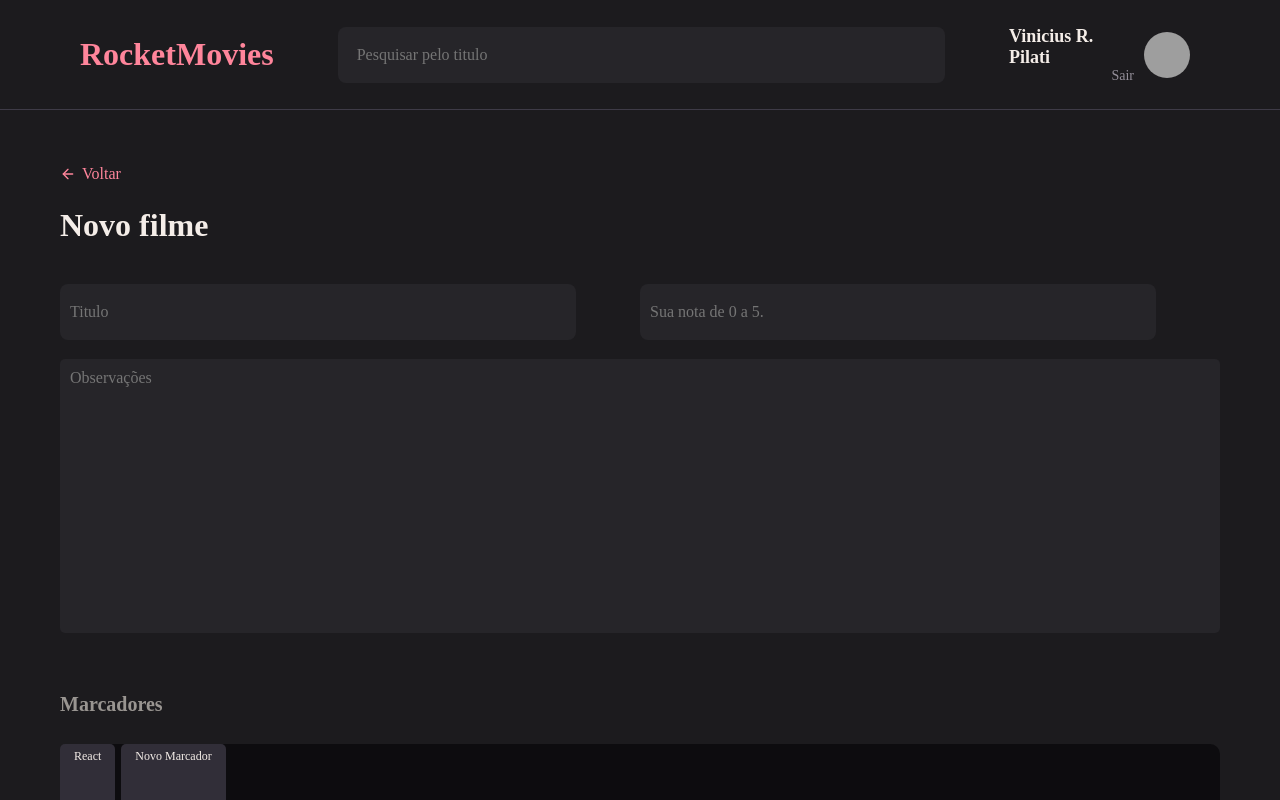
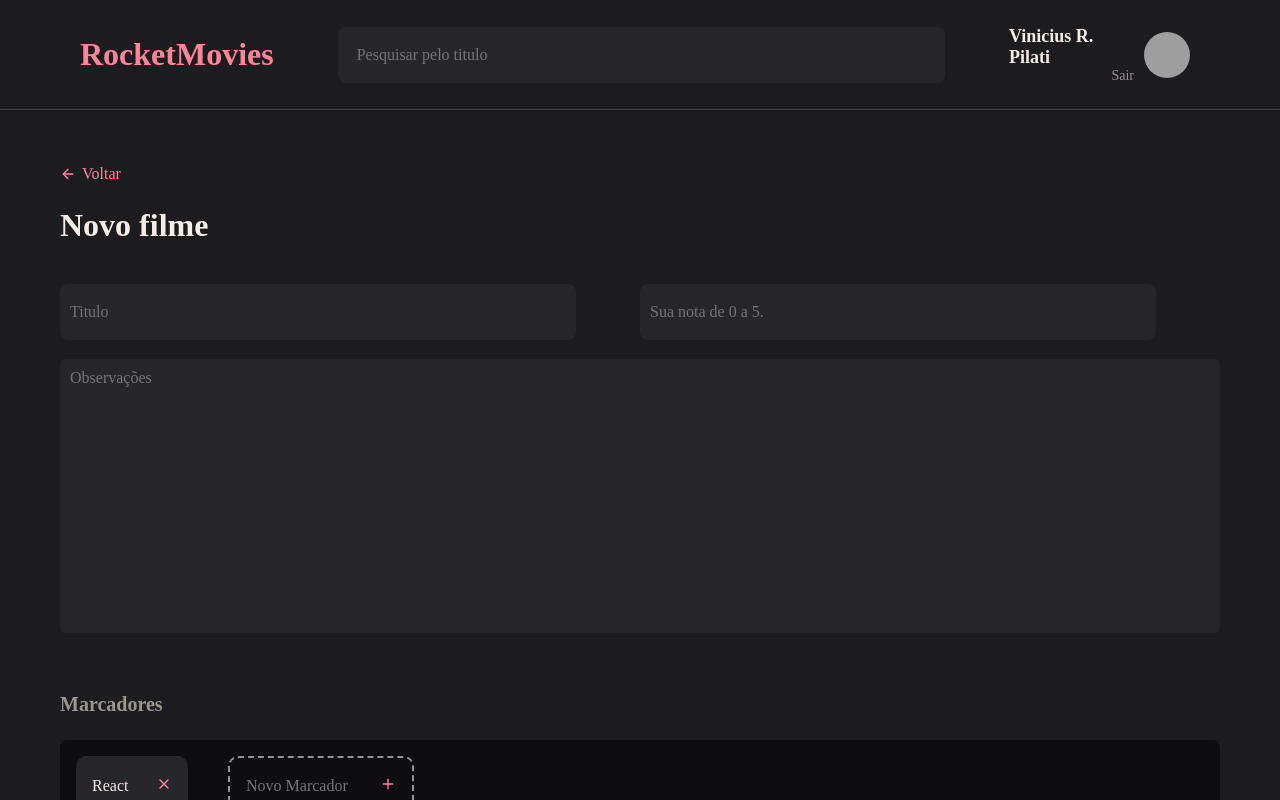
Before and after one commit to ViniciusPilati33333/Stage09-desafioRocketMovies, a React app in the folder rocketmovies/: page / in a window 1280 px wide. Built offline with nearby package versions, Linux system fonts and the light colour scheme; grey boxes are pictures that could not be loaded; the HTML template or start-up script is replaced by a standard one.

Commit message:
finished new movie page

```diff
--- a/rocketmovies/src/components/NoteItem/index.jsx
+++ b/rocketmovies/src/components/NoteItem/index.jsx
@@ -10,7 +10,9 @@ export function NoteItem({isNew, value, onClick, ...rest}) {
                 {...rest}
             />
 
-            <button  type="button" onClick={onClick}>
+            <button  type="button" onClick={onClick}
+            className={isNew ? "button-add" : "button-del"}
+            >
                 {isNew ? <FiPlus/> : <FiX />}
             </button>
         </Container>
--- a/rocketmovies/src/components/NoteItem/styles.js
+++ b/rocketmovies/src/components/NoteItem/styles.js
@@ -0,0 +1,43 @@
+import styled from 'styled-components';
+
+export const Container = styled.div`
+  display: flex;
+  align-items: center;
+
+  background-color: ${({ theme, isNew }) =>
+    isNew ? "transparent" : theme.COLORS.BACKGROUND_800};
+  color: ${({ theme, isNew }) =>
+    isNew ? theme.COLORS.WORDS : theme.COLORS.WHITE};
+
+  border: ${({ theme, isNew }) =>
+    isNew ? `2px dashed ${theme.COLORS.WORDS}` : "none"};
+
+  margin: 16px 24px 16px 16px;
+  border-radius: 10px;
+  padding-right: 16px;
+
+  > button {
+    border: none;
+    background: none;
+  }
+
+  .button-del,
+  .button-add {
+    color: ${({ theme }) => theme.COLORS.PINK};
+
+  }
+
+  > input {
+    height: 56px;
+    width: ${({ isNew }) => (isNew ? "150px" : "80px")};
+    padding: 16px;
+
+
+    color: ${({ theme }) => theme.COLORS.WHITE};
+    background: none;
+    border: none;
+
+    &::placeholder {
+         ${({ theme }) => theme.COLORS.WORDS};
+  }
+`;
--- a/rocketmovies/src/pages/NewMovie/index.jsx
+++ b/rocketmovies/src/pages/NewMovie/index.jsx
@@ -1,12 +1,13 @@
-import { Container, Form, Section2 } from './styles';
+import { Container, Form, } from './styles';
 import { Header } from "../../components/Header";
 import { ButtonText } from '../../components/ButtonText';
+import { Button } from '../../components/Button'
 import { FiArrowLeft, FiX } from 'react-icons/fi';
 
 import { Input } from '../../components/Input';
 import { Textarea } from '../../components/Textarea';
 import { Section } from '../../components/Section';
-import {Tag} from '../../components/Tag';
+import { NoteItem } from '../../components/NoteItem';
 
 
 export function NewMovie() {
@@ -28,14 +29,18 @@ export function NewMovie() {
                     </div>
                     <Textarea placeholder='Observações'/>
 
-                    <Section title='Marcadores' />
+                     <Section title="Marcadores">
+                        <div className='tags'>
+                            <NoteItem value="React"/>
+                            <NoteItem placeholder="Novo Marcador" isNew />
+                        </div>
+                     </Section>
 
-                     <Section2>
-                        <Tag title='React'>
-                            <FiX />
-                        </Tag>
-                        <Tag title='Novo Marcador'/>
-                     </Section2>
+                    <div className='buttons'>
+                     <button id='one'>Excluir Filme</button>
+                     <button id='two'>Salvar Alterações</button>
+                    </div>
+
                 </Form>
             </main>
         </Container>
--- a/rocketmovies/src/pages/NewMovie/styles.js
+++ b/rocketmovies/src/pages/NewMovie/styles.js
@@ -10,12 +10,20 @@ export const Container = styled.div`
     "header"
     "content";
 
+  .tags {
+    height: auto;
+    display: flex;
+    flex-wrap: wrap;
+    background: ${({ theme }) => theme.COLORS.BLACK};
+    margin-top: 24px;
+    border-radius: 8px;
+  }
+
   > main {
     width: 100%;
     padding: 60px;
     grid-area: content;
     overflow-y: auto;
-
 
     h1 {
       margin-bottom: 40px;
@@ -29,7 +37,7 @@ export const Container = styled.div`
     margin-bottom: 24px;
 
     > svg {
-        color: ${({theme}) => theme.COLORS.PINK};
+      color: ${({ theme }) => theme.COLORS.PINK};
     }
   }
 `;
@@ -41,12 +49,34 @@ export const Form = styled.form`
     display: flex;
   }
 
+  > .buttons {
+    display: flex;
+    align-items: center;
+    gap: 20px;
+
+    > button {
+      width: 700px;
+      height: 56px;
+
+      border: 0;
+      padding: 0 16px;
+      margin-top: 16px;
+      border-radius: 10px;
+      font-weight: 500; //medium
+
+      &:disabled {
+        opacity: 0.5;
+      }
+    }
+
+    > #one {
+      background-color: ${({ theme }) => theme.COLORS.BLACK};
+      color: ${({ theme }) => theme.COLORS.PINK};
+    }
+
+    > #two {
+      background-color: ${({ theme }) => theme.COLORS.PINK};
+      color: ${({ theme }) => theme.COLORS.GRAY_300};
+    }
+  }
 `;
-
-export const Section2 = styled.div`
-  grid-area: content;
-  width: 100%;
-  height: 88px;
-  border-radius: 10px;
-  background-color: ${({ theme }) => theme.COLORS.BLACK};
-`;
```
